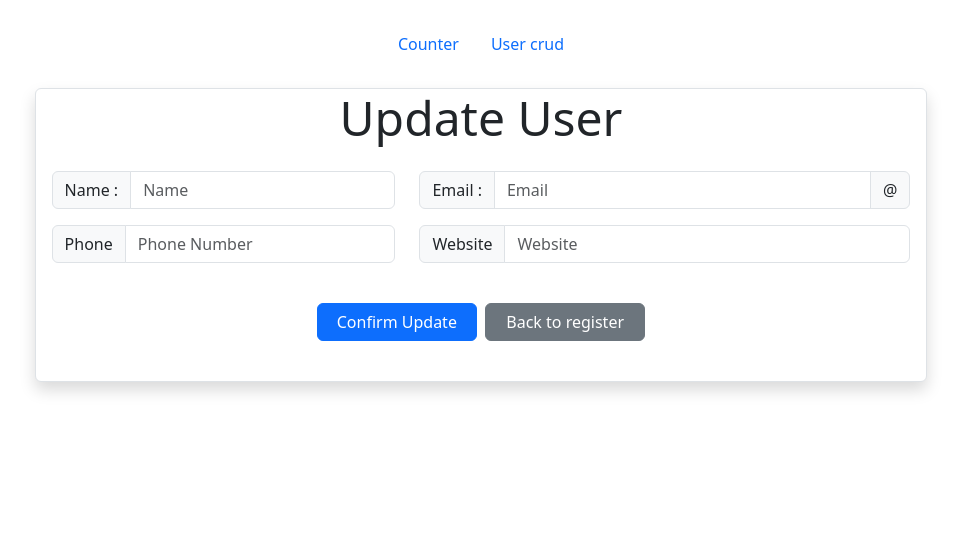
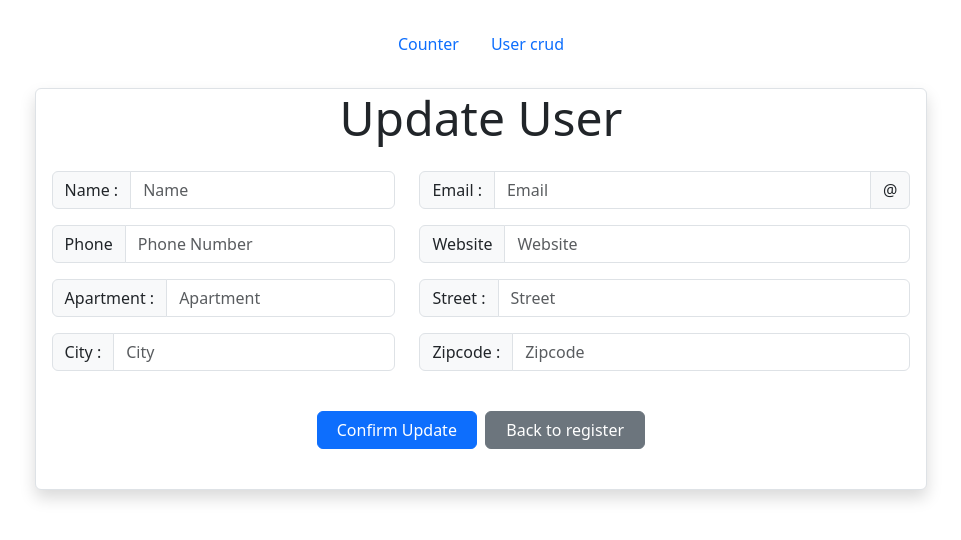
Before and after one commit to Suman-89/rtk-counter-app, a React (Create React App) app: page /update/user/1 in a window 1280 px wide. Shown: the top 540 px of the page, without its empty margins (159-1120 px from the left). Built offline with nearby package versions, Linux system fonts and the light colour scheme; no server answers.

Commit message:
edit done

```diff
--- a/db.json
+++ b/db.json
@@ -1,201 +1,113 @@
 {
   "users": [
     {
-      "id": 2,
       "name": "Ervin Howell",
-      "username": "Antonette",
       "email": "Shanna@melissa.tv",
-      "address": {
+      "phone": "010-692-6593 x09125",
+      "website": "anastasia.net",
+      "suite": "Suite 879",
       "street": "Victor Plains",
-        "suite": "Suite 879",
       "city": "Wisokyburgh",
       "zipcode": "90566-7771",
-        "geo": {
-          "lat": "-43.9509",
-          "lng": "-34.4618"
-        }
-      },
-      "phone": "010-692-6593 x09125",
-      "website": "anastasia.net",
-      "company": {
-        "name": "Deckow-Crist",
-        "catchPhrase": "Proactive didactic contingency",
-        "bs": "synergize scalable supply-chains"
-      }
+      "id": 2
     },
     {
-      "id": 3,
       "name": "Clementine Bauch",
-      "username": "Samantha",
       "email": "Nathan@yesenia.net",
-      "address": {
+      "phone": "1-463-123-4447",
+      "website": "ramiro.info",
+      "suite": "Suite 847",
       "street": "Douglas Extension",
-        "suite": "Suite 847",
       "city": "McKenziehaven",
       "zipcode": "59590-4157",
-        "geo": {
-          "lat": "-68.6102",
-          "lng": "-47.0653"
-        }
-      },
-      "phone": "1-463-123-4447",
-      "website": "ramiro.info",
-      "company": {
-        "name": "Romaguera-Jacobson",
-        "catchPhrase": "Face to face bifurcated interface",
-        "bs": "e-enable strategic applications"
-      }
+      "id": 3
     },
     {
-      "id": 4,
       "name": "Patricia Lebsack",
-      "username": "Karianne",
       "email": "Julianne.OConner@kory.org",
-      "address": {
+      "phone": "493-170-9623 x156",
+      "website": "kale.biz",
+      "suite": "Apt. 692",
       "street": "Hoeger Mall",
-        "suite": "Apt. 692",
       "city": "South Elvis",
       "zipcode": "53919-4257",
-        "geo": {
-          "lat": "29.4572",
-          "lng": "-164.2990"
-        }
-      },
-      "phone": "493-170-9623 x156",
-      "website": "kale.biz",
-      "company": {
-        "name": "Robel-Corkery",
-        "catchPhrase": "Multi-tiered zero tolerance productivity",
-        "bs": "transition cutting-edge web services"
-      }
+      "id": 4
     },
     {
-      "id": 5,
       "name": "Chelsey Dietrich",
-      "username": "Kamren",
       "email": "Lucio_Hettinger@annie.ca",
-      "address": {
+      "phone": "(254)954-1289",
+      "website": "demarco.info",
+      "suite": "Suite 350",
       "street": "Skiles Walks",
-        "suite": "Suite 351",
       "city": "Roscoeview",
       "zipcode": "33263",
-        "geo": {
-          "lat": "-31.8129",
-          "lng": "62.5342"
-        }
-      },
-      "phone": "(254)954-1289",
-      "website": "demarco.info",
-      "company": {
-        "name": "Keebler LLC",
-        "catchPhrase": "User-centric fault-tolerant solution",
-        "bs": "revolutionize end-to-end systems"
-      }
+      "id": 5
     },
     {
       "name": "Mrs. Dennis Schulist12",
       "email": "Karley_Dach@jasper.info",
       "phone": "1-477-935-8478 x6430",
       "website": "ola.org",
+      "suite": "Sky High 4/402",
+      "street": "64, Drowning street",
+      "city": "Yorkshire",
+      "zipcode": "3005212",
       "id": 6
     },
     {
-      "id": 7,
       "name": "Kurtis Weissnat",
-      "username": "Elwyn.Skiles",
       "email": "Telly.Hoeger@billy.biz",
-      "address": {
+      "phone": "210.067.6132",
+      "website": "elvis.io",
+      "suite": "Suite 282",
       "street": "Rex Trail",
-        "suite": "Suite 280",
       "city": "Howemouth",
       "zipcode": "58804-1099",
-        "geo": {
-          "lat": "24.8918",
-          "lng": "21.8984"
-        }
-      },
-      "phone": "210.067.6132",
-      "website": "elvis.io",
-      "company": {
-        "name": "Johns Group",
-        "catchPhrase": "Configurable multimedia task-force",
-        "bs": "generate enterprise e-tailers"
-      }
+      "id": 7
     },
     {
-      "id": 8,
       "name": "Nicholas Runolfsdottir V",
-      "username": "Maxime_Nienow",
       "email": "Sherwood@rosamond.me",
-      "address": {
+      "phone": "586.493.6943 x140",
+      "website": "jacynthe.com",
+      "suite": "Suite 729",
       "street": "Ellsworth Summit",
-        "suite": "Suite 729",
       "city": "Aliyaview",
       "zipcode": "45169",
-        "geo": {
-          "lat": "-14.3990",
-          "lng": "-120.7677"
-        }
-      },
-      "phone": "586.493.6943 x140",
-      "website": "jacynthe.com",
-      "company": {
-        "name": "Abernathy Group",
-        "catchPhrase": "Implemented secondary concept",
-        "bs": "e-enable extensible e-tailers"
-      }
+      "id": 8
     },
     {
-      "id": 9,
       "name": "Glenna Reichert",
-      "username": "Delphine",
       "email": "Chaim_McDermott@dana.io",
-      "address": {
+      "phone": "(775)976-6794 x41206",
+      "website": "conrad.com",
+      "suite": "Suite 449",
       "street": "Dayna Park",
-        "suite": "Suite 449",
       "city": "Bartholomebury",
       "zipcode": "76495-3109",
-        "geo": {
-          "lat": "24.6463",
-          "lng": "-168.8889"
-        }
-      },
-      "phone": "(775)976-6794 x41206",
-      "website": "conrad.com",
-      "company": {
-        "name": "Yost and Sons",
-        "catchPhrase": "Switchable contextually-based project",
-        "bs": "aggregate real-time technologies"
-      }
+      "id": 9
     },
     {
-      "id": 10,
       "name": "Clementina DuBuque",
-      "username": "Moriah.Stanton",
       "email": "Rey.Padberg@karina.biz",
-      "address": {
+      "phone": "024-648-3804",
+      "website": "ambrose.net",
+      "suite": "Suite 198",
       "street": "Kattie Turnpike",
-        "suite": "Suite 198",
       "city": "Lebsackbury",
       "zipcode": "31428-2261",
-        "geo": {
-          "lat": "-38.2386",
-          "lng": "57.2232"
-        }
-      },
-      "phone": "024-648-3804",
-      "website": "ambrose.net",
-      "company": {
-        "name": "Hoeger LLC",
-        "catchPhrase": "Centralized empowering task-force",
-        "bs": "target end-to-end models"
-      }
+      "id": 10
     },
     {
       "name": "suman Bond Mukherjee",
       "email": "suman.mukherjee01@gmail.com",
       "phone": "08482049212",
       "website": "suman.com",
+      "suite": "12",
+      "street": "Dr. B.C. Roy Road, Dakshin Jagaddal",
+      "city": "Kolkata",
+      "zipcode": "700151",
       "id": 1689406191625
     }
   ]
--- a/src/component/crudApp/AddNewUser.js
+++ b/src/component/crudApp/AddNewUser.js
@@ -11,6 +11,10 @@ const AddNewUser = () => {
     userEmail: "",
     userPhone: "",
     userWebsite: "",
+    userCity:"",
+    userApartment:"",
+    userStreet:"",
+    userZipcode:""
   });
   const [message, setMessage] = useState("");
   const [errStatus, setErrStatus] = useState(false);
@@ -20,7 +24,11 @@ const AddNewUser = () => {
       !createUser.userName ||
       !createUser.userEmail ||
       !createUser.userPhone ||
-      !createUser.userWebsite
+      !createUser.userWebsite ||
+      !createUser.userApartment||
+      !createUser.userStreet||
+      !createUser.userCity||
+      !createUser.userZipcode
     ) {
       setErrStatus(true);
       setMessage("Blank field *");
@@ -35,6 +43,10 @@ const AddNewUser = () => {
         email: createUser.userEmail,
         phone: createUser.userPhone,
         website: createUser.userWebsite,
+        suite:createUser.userApartment,
+        street:createUser.userStreet,
+        city:createUser.userCity,
+        zipcode:createUser.userZipcode
       };
       dispatch(createUserAction(newUser))
       .then((res) => {
@@ -65,6 +77,7 @@ const AddNewUser = () => {
         className="card border shadow"
         style={{ width: "80%", margin: "0 auto 0" }}
       >
+        {/* Basic info start */}
         <div className="row">
           <h4 className="display-5">New User</h4>
         </div>
@@ -153,6 +166,91 @@ const AddNewUser = () => {
               </div>
             </div>
           </div>
+        {/* Basic info end */}
+        {/* Address info start */}
+        <div className="row">
+            <div className="col-md-5">
+              <div className="input-group mb-3">
+                <span className="input-group-text" id="basic-addon1">
+                  Apartment :
+                </span>
+                <input
+                  type="text"
+                  className="form-control"
+                  placeholder="Apartment"
+                  aria-label="Username"
+                  aria-describedby="basic-addon1"
+                  value={createUser.userApartment}
+                  onChange={(e) =>
+                    setCreateUser({ ...createUser, userApartment: e.target.value })
+                  }
+                />
+              </div>
+            </div>
+            <div className="col-md-7">
+              <div className="input-group mb-3">
+                <span className="input-group-text">Street :</span>
+                <input
+                  type="text"
+                  className="form-control"
+                  placeholder="Street"
+                  aria-label="Username"
+                  value={createUser.userStreet}
+                  onChange={(e) =>
+                    setCreateUser({ ...createUser, userStreet: e.target.value })
+                  }
+                />
+              </div>
+            </div>
+          </div>
+          <div className="row">
+            <div className="col-md-5">
+              <div className="input-group mb-3">
+                <span
+                  className="input-group-text"
+                  id="inputGroup-sizing-default"
+                >
+                  City :
+                </span>
+                <input
+                  type="text"
+                  className="form-control"
+                  aria-label="Sizing example input"
+                  aria-describedby="inputGroup-sizing-default"
+                  placeholder="City"
+                  value={createUser.userCity}
+                  onChange={(e) =>
+                    setCreateUser({ ...createUser, userCity: e.target.value })
+                  }
+                />
+              </div>
+            </div>
+            <div className="col-md-7">
+              <div className="input-group mb-3">
+                <span
+                  className="input-group-text"
+                  id="inputGroup-sizing-default"
+                >
+                  Zipcode :
+                </span>
+                <input
+                  type="text"
+                  className="form-control"
+                  aria-label="Sizing example input"
+                  aria-describedby="inputGroup-sizing-default"
+                  placeholder="Zipcode"
+                  value={createUser.userZipcode}
+                  onChange={(e) =>
+                    setCreateUser({
+                      ...createUser,
+                      userZipcode: e.target.value,
+                    })
+                  }
+                />
+              </div>
+            </div>
+          </div>
+        {/* Address info end */}
           <div
             className="row my-4"
             style={{margin: "0 auto 0",justifyContent:'center'}}
--- a/src/component/crudApp/SingleUserCardComp.js
+++ b/src/component/crudApp/SingleUserCardComp.js
@@ -4,29 +4,28 @@ import { Link } from "react-router-dom";
 const SingleUserCardComp = ({ singleEmployee }) => {
   return (
     <div>
-      <div className="card" style={{width:'60%', margin:'0 auto 0'}}>
+      <div className="card border shadow" style={{width:'80%', margin:'0 auto 0'}}>
         <div className="card-body">
           <ul className="list-group list-group-flush">
             <li className="list-group-item">
               <h3>
-                <span className="badge text-bg-info">User_Id</span>
+                <span className="badge text-bg-primary">User_Id :  {singleEmployee.id}</span>
               </h3>
-              <h2 className="display-1">{singleEmployee.id}</h2>
             </li>
             <li className="list-group-item">
               <h3 className="display-6">
-                <b>Name :</b>
-                {singleEmployee.name}
+                <span>Name :</span>&nbsp;&nbsp;
+                <b>{singleEmployee.name}</b>
               </h3>
             </li>
             <li className="list-group-item">
               <div className="row">
                 <div className="col-sm-6">
-                  <span>Email :</span>
+                  <span>Email :</span>&nbsp;&nbsp;
                   <b>{singleEmployee.email}</b>
                 </div>
                 <div className="col-sm-6">
-                  <span>Phone :</span>
+                  <span>Phone :</span>&nbsp;&nbsp;
                   <b>{singleEmployee.phone}</b>
                 </div>
               </div>
@@ -34,24 +33,24 @@ const SingleUserCardComp = ({ singleEmployee }) => {
             <li className="list-group-item">
               <div className="row">
                 <div className="col-sm-6">
-                  <span>Apartment :</span>
-                  <b>{singleEmployee?.address?.suite}</b>
+                  <span>Apartment:</span>&nbsp;
+                  <b>{singleEmployee?.suite}</b>
                 </div>
                 <div className="col-sm-6">
-                  <span>Street :</span>
-                  <b>{singleEmployee?.address?.street}</b>
+                  <span>Street:</span>&nbsp;
+                  <b>{singleEmployee?.street}</b>
                 </div>
               </div>
             </li>
             <li className="list-group-item">
               <div className="row">
                 <div className="col-sm-6">
-                  <span>City :</span>
-                  <b>{singleEmployee?.address?.city}</b>
+                  <span>City :</span>&nbsp;&nbsp;
+                  <b>{singleEmployee?.city}</b>
                 </div>
                 <div className="col-sm-6">
-                  <span>Zipcode :</span>
-                  <b>{singleEmployee?.address?.zipcode}</b>
+                  <span>Zipcode :</span>&nbsp;&nbsp;
+                  <b>{singleEmployee?.zipcode}</b>
                 </div>
               </div>
             </li>
--- a/src/component/crudApp/UserEdit.js
+++ b/src/component/crudApp/UserEdit.js
@@ -17,11 +17,15 @@ const UserEdit = () => {
     uEmail: state?.singleUserData?.email || "",
     uPhone: state?.singleUserData?.phone || "",
     uWebsite: state?.singleUserData?.website || "",
+    uCity: state?.singleUserData?.city || "",
+    uApartment: state?.singleUserData?.suite || "",
+    uStreet: state?.singleUserData?.street || "",
+    uZipcode: state?.singleUserData?.zipcode || ""
   });
   const [message, setMessage] = useState("");
   const [status, setStatus] = useState(false);
 
-  // console.log('userUpdate.uName:',userUpdate.uName);
+  // console.log('userUpdate.uCity:',userUpdate.uCity);
 
   useEffect(() => {
     dispatchUser(getSingleUser(eid));
@@ -32,7 +36,11 @@ const UserEdit = () => {
       !userUpdate.uName ||
       !userUpdate.uEmail ||
       !userUpdate.uPhone ||
-      !userUpdate.uWebsite
+      !userUpdate.uWebsite ||
+      !userUpdate.uApartment ||
+      !userUpdate.uStreet ||
+      !userUpdate.uCity ||
+      !userUpdate.uZipcode
     ) {
       setStatus(false);
       setMessage("Field can not be empty !");
@@ -45,6 +53,10 @@ const UserEdit = () => {
         email: userUpdate.uEmail,
         phone: userUpdate.uPhone,
         website: userUpdate.uWebsite,
+        suite : userUpdate.uApartment,
+        street :userUpdate.uStreet,
+        city :userUpdate.uCity,
+        zipcode : userUpdate.uZipcode
       };
       console.log("newUserData-->", newUserData);
       // updateUserAction
@@ -153,6 +165,70 @@ const UserEdit = () => {
               </div>
             </div>
           </div>
+          <div className="row">
+            <div className="col-md-5">
+              <div className="input-group mb-3">
+                <span className="input-group-text">Apartment :</span>
+                <input
+                  type="text"
+                  className="form-control"
+                  placeholder="Apartment"
+                  aria-label="Username"
+                  value={userUpdate?.uApartment}
+                  onChange={(e) =>
+                    setUserUpdate({ ...userUpdate, uApartment: e.target.value })
+                  }
+                />
+              </div>
+            </div>
+            <div className="col-md-7">
+              <div className="input-group mb-3">
+                <span className="input-group-text">Street :</span>
+                <input
+                  type="text"
+                  className="form-control"
+                  placeholder="Street"
+                  aria-label="Username"
+                  value={userUpdate?.uStreet}
+                  onChange={(e) =>
+                    setUserUpdate({ ...userUpdate, uStreet: e.target.value })
+                  }
+                />
+              </div>
+            </div>
+          </div>
+          <div className="row">
+            <div className="col-md-5">
+              <div className="input-group mb-3">
+                <span className="input-group-text">City :</span>
+                <input
+                  type="text"
+                  className="form-control"
+                  placeholder="City"
+                  aria-label="Username"
+                  value={userUpdate?.uCity}
+                  onChange={(e) =>
+                    setUserUpdate({ ...userUpdate, uCity: e.target.value })
+                  }
+                />
+              </div>
+            </div>
+            <div className="col-md-7">
+              <div className="input-group mb-3">
+                <span className="input-group-text">Zipcode :</span>
+                <input
+                  type="text"
+                  className="form-control"
+                  placeholder="Zipcode"
+                  aria-label="Username"
+                  value={userUpdate?.uZipcode}
+                  onChange={(e) =>
+                    setUserUpdate({ ...userUpdate, uZipcode: e.target.value })
+                  }
+                />
+              </div>
+            </div>
+          </div>
           <div
             className="row my-4"
             style={{ margin: "0 auto 0", justifyContent: "center" }}
```
Lines whose indentation alone changed are shown as unchanged.
